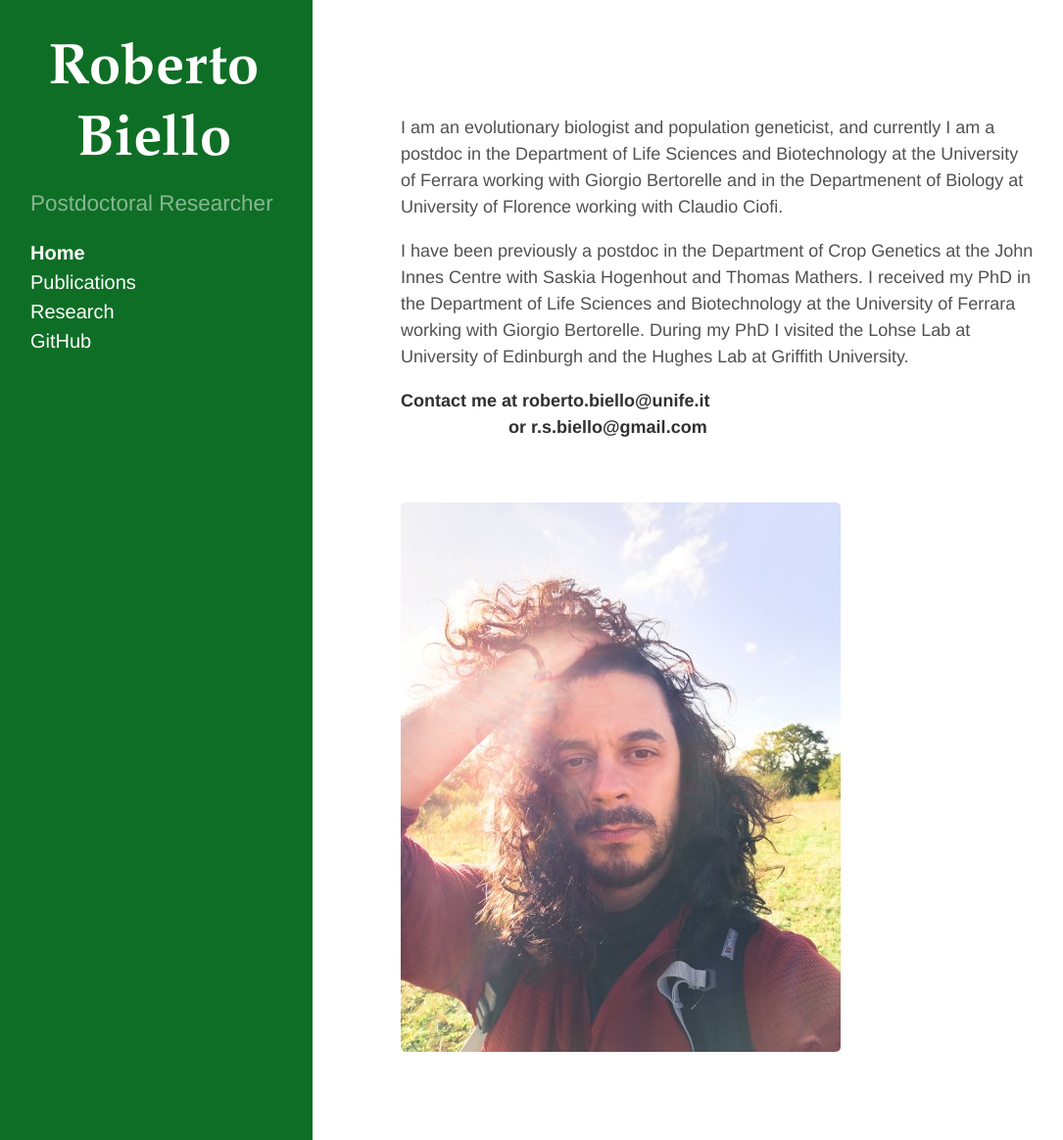
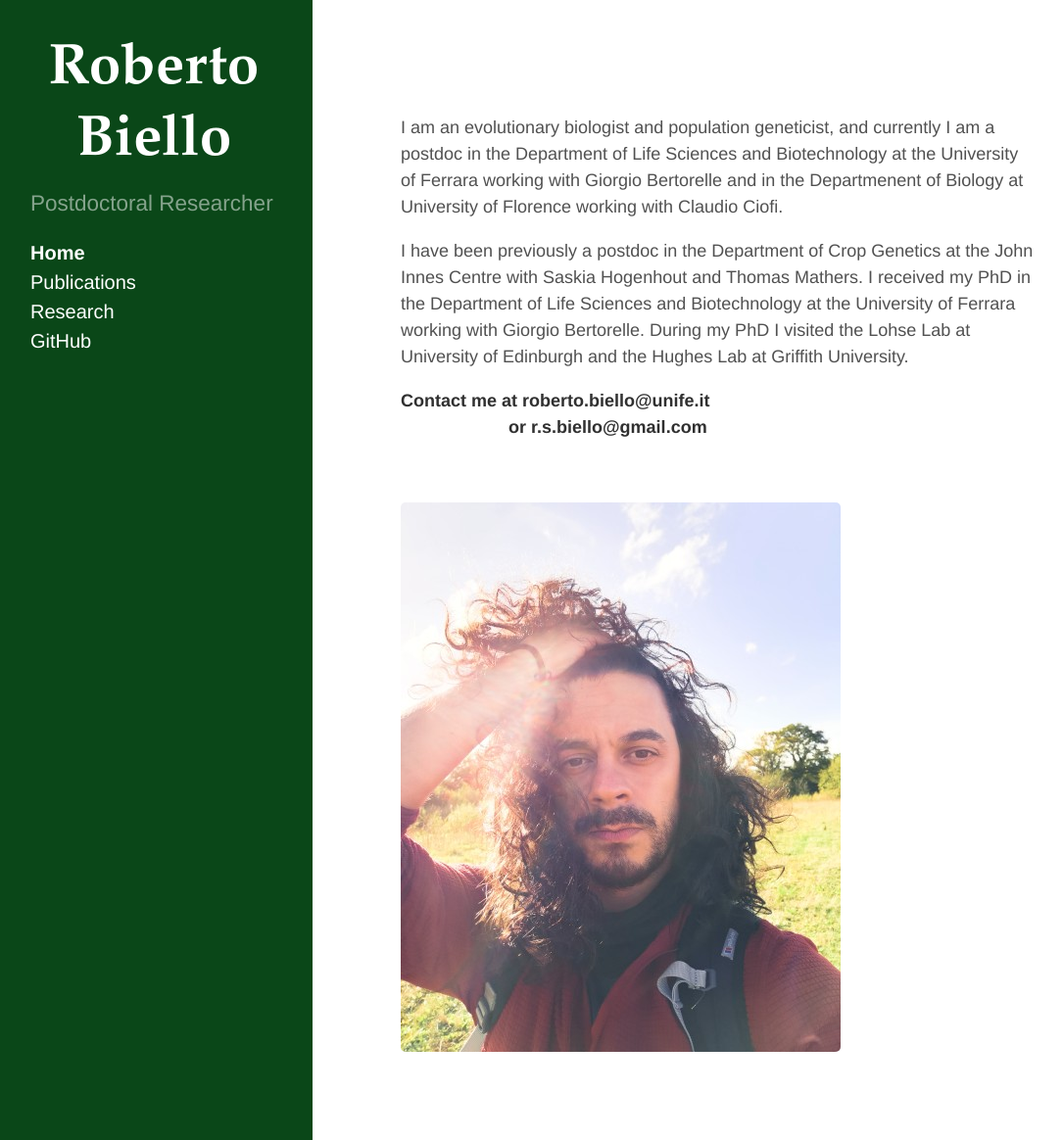
Before and after one commit to rsbiello/rsbiello.github.io, a Jekyll site: the page built from index.md, in a window 1280 px wide and 1164 px high. Shown: the whole window at 98% size, without its empty margins (5-1090 px from the left). Built offline with Jekyll 4.4.1, drawn with Linux system fonts in a browser that asks for light colours; Markdown is read by kramdown in place of the engine named in the settings.

Commit message:
Update hyde.css

```diff
--- a/public/css/hyde.css
+++ b/public/css/hyde.css
@@ -61,7 +61,7 @@ html {
   text-align: center;
   padding: 2rem 1rem;
   color: rgba(255,255,255,.5);
-  background-color: #0F6E25; /* this edits background color of sidebar */
+  background-color: #0A4718; /* this edits background color of sidebar */
 }
 @media (min-width: 48rem) {
   .sidebar {
```
